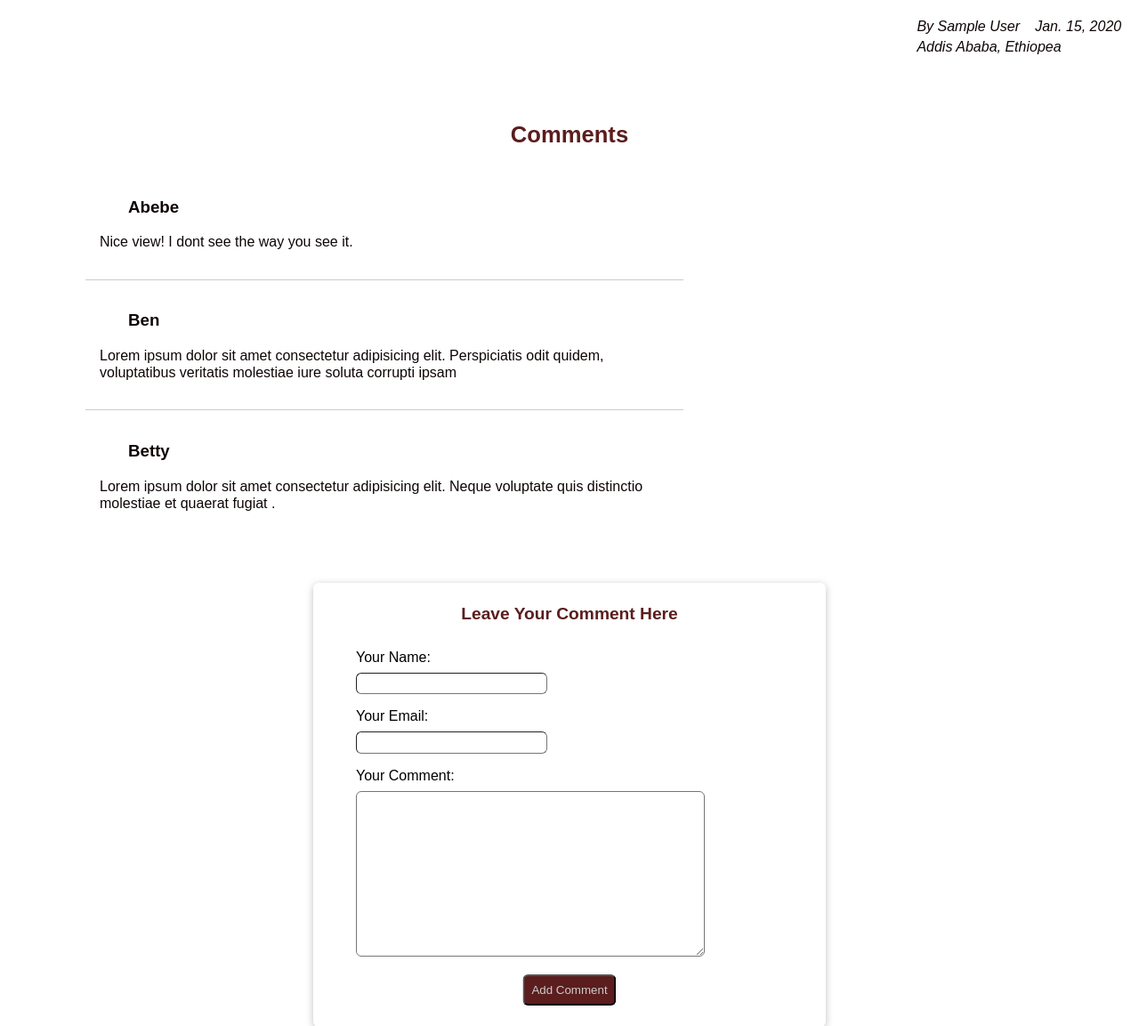
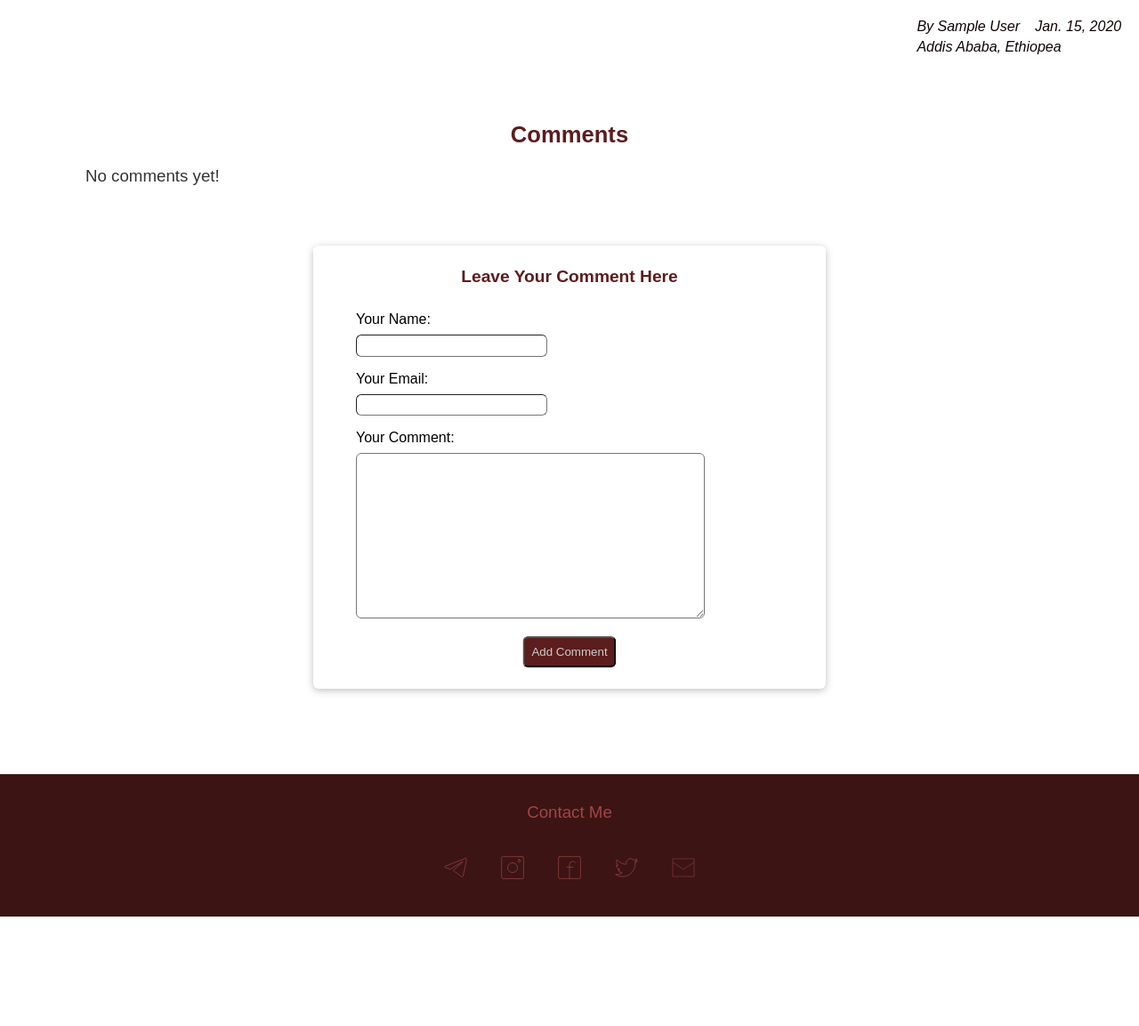
Before and after one commit to Samuel-Tefera/my-site, a Django app: the page made by blog/templates/blog/post-detail.html in a window 1280 px wide. Shown: the part 689-1842 px from the top of the page at 89% size. After the commit the page ends 1719 px from the top, so only its background shows below. Run offline with Django 5.2, Linux system fonts and the light colour scheme; tables that the repository leaves empty hold one stand-in row (values such as "Sample post").

Commit message:
update comment section to support fetching views

```diff
--- a/blog/static/blog/css/post-detail.css
+++ b/blog/static/blog/css/post-detail.css
@@ -47,6 +47,11 @@
     text-align: center;
     font-size: 1.6rem;
     color: #5b1d1d;
+}
+
+.comment-section h3{
+    color: #333;
+    font-weight: 400;
 }
 
 .comment{
--- a/blog/templates/blog/post-detail.html
+++ b/blog/templates/blog/post-detail.html
@@ -28,21 +28,15 @@
     </section>
     <section class="comment-section">
         <h2 class="">Comments</h2>
-        <div class="comment">
-            <h3 class="comment-name">Abebe</h3>
-            <p class="comment-text">Nice view! I dont see the way you see  it.</p>
-        </div>
-        <div class="comment">
-            <h3 class="comment-name">Ben</h3>
-            <p class="comment-text">Lorem ipsum dolor sit
-                amet consectetur adipisicing elit. Perspiciatis odit quidem,
-                voluptatibus veritatis molestiae iure soluta corrupti ipsam </p>
-        </div>
-        <div class="comment">
-            <h3 class="comment-name">Betty</h3>
-            <p class="comment-text">Lorem ipsum dolor sit amet consectetur
-                adipisicing elit. Neque voluptate quis distinctio molestiae et quaerat fugiat .</p>
-        </div>
+        {% if not comments.exists%}
+            <h3>No comments yet!</h3>
+        {% endif %}
+        {% for comment in comments %}
+            <div class="comment">
+                <h3>{{comment.user_name}}</h3>
+                <p class="comment-text">{{comment.comment_text}}</p>
+            </div>
+        {% endfor %}
     </section>
     <section class="call-to-comment" id="comment-from">
         <h2>Leave Your Comment Here</h2>
@@ -50,7 +44,7 @@
             <form action="{% url "post-detail" post.slug %}" class="comment-form" method="POST" novalidate>
                 {% csrf_token %}
                 {% for field in form %}
-                    <div class="form-field {% if form.errors %}form-error{% endif %}">
+                    <div class="form-field {% if field.errors %}form-error{% endif %}">
                         {{field.label_tag}}
                         {{field}}
                         {{field.errors}}
```
